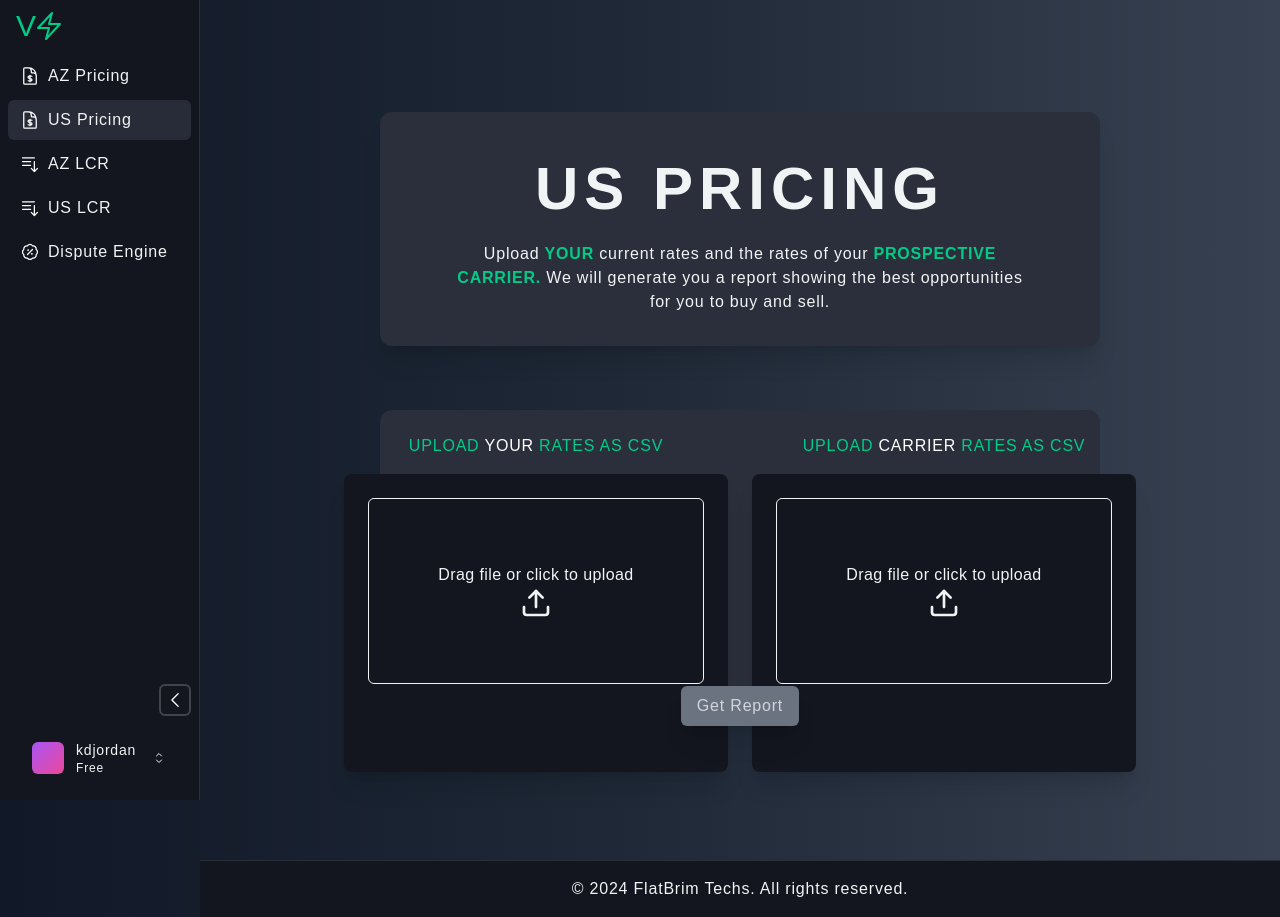
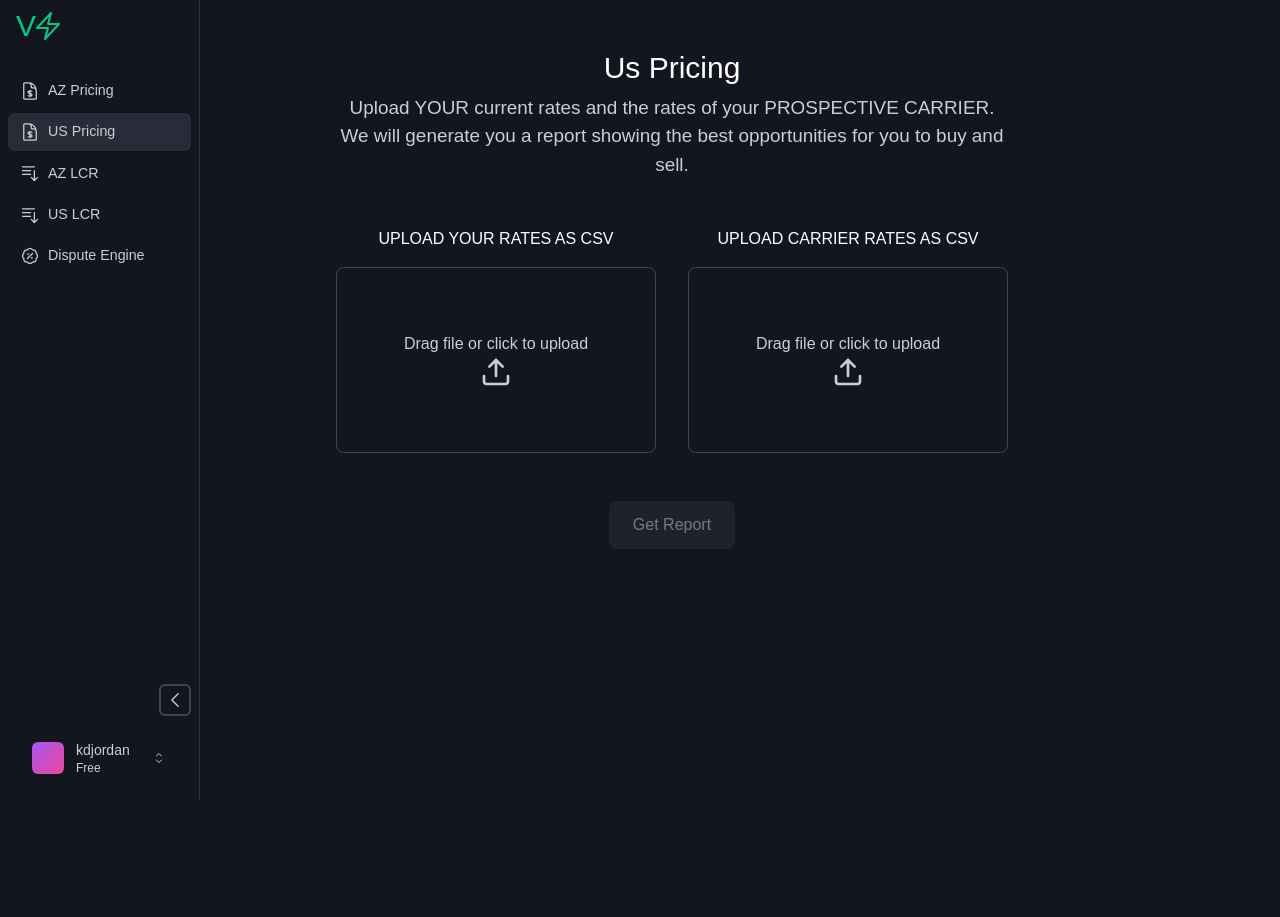
Before and after one commit to kdjordan/voip-accelerator, a Vue app: page /uspricing in a window 1280 px wide. After the commit the page ends 800 px from the top, so only its background shows below. Built offline with nearby package versions, Linux system fonts and the light colour scheme; a web font is replaced by a local one.

Commit message:
REF: new UI USPricing

```diff
--- a/src/App.vue
+++ b/src/App.vue
@@ -1,14 +1,11 @@
 <template>
-  <div id="app" class="flex flex-col min-h-screen bg-gradient-to-r from-gray-900 via-gray-800 to-gray-700 text-foreground tracking-wider">
-    <div class="flex flex-grow overflow-hidden w-full mt-20">
-      <SideNav class="z-20" />
-      <div class="flex flex-col flex-grow w-full ml-[200px]"> <!-- Adjust 250px to your SideNav width -->
-        <main class="flex-grow flex justify-center items-center">
-          <router-view />
-        </main>
-        <TheFooter class="w-full" />
+  <div id="app" class="flex min-h-screen bg-background text-foreground">
+    <SideNav class="z-20" />
+    <main class="flex-1 ml-[64px]">
+      <div class="h-screen min-h-[800px] flex items-center justify-center p-8">
+        <router-view />
       </div>
-    </div>
+    </main>
   </div>
 </template>
 
@@ -33,7 +30,7 @@
 
 	onMounted(() => {
 		window.addEventListener('beforeunload', handleBeforeUnload);
-		setUser('free', true, ['az']);
+		// setUser('free', true, ['az']);
 	});
 
 	onBeforeUnmount(() => {
--- a/src/components/SideNav.vue
+++ b/src/components/SideNav.vue
@@ -6,7 +6,7 @@
 			isOpen ? 'w-[200px]' : 'w-[64px]'
 		]"
 	>
-		<h1 class="text-center py-2">
+		<h1 class="text-center py-2 mb-4">
 			<div
 				class="flex items-center text-accent px-4 mb-0"
 			>
@@ -18,7 +18,7 @@
 			<li
 				v-for="item in items"
 				:key="item.name"
-				class="px-2 my-1"
+				class="px-2 my-1 text-sizeSm"
 			>
 				<RouterLink
 					:to="item.to"
@@ -28,7 +28,7 @@
 						{ 'bg-muted/90': $route.path === item.to }
 					]"
 				>
-					<component :is="item.icon" class="w-5 h-5 text-white flex-shrink-0" />
+					<component :is="item.icon" class="w-5 h-5 text-foreground flex-shrink-0" />
 					<span
 						v-if="isOpen"
 						class="text-foreground whitespace-nowrap"
@@ -44,7 +44,7 @@
 				:class="[isOpen ? 'ml-auto' : 'mx-auto']"
 			>
 				<ChevronLeftIcon
-					class="w-5 h-5 text-white transition-transform"
+					class="w-5 h-5 text-foreground transition-transform"
 					:class="{ 'rotate-180': !isOpen }"
 				/>
 			</button>
@@ -74,11 +74,11 @@
 
 				<!-- Menu Items -->
 				<button class="w-full text-left px-3 py-2 hover:bg-muted/50 rounded-md flex items-center space-x-2">
-					<CreditCardIcon class="w-4 h-4 text-white" />
+					<CreditCardIcon class="w-4 h-4 text-foreground" />
 					<span>Billing</span>
 				</button>
 				<button class="w-full text-left px-3 py-2 hover:bg-muted/50 rounded-md flex items-center space-x-2">
-					<ArrowRightOnRectangleIcon class="w-4 h-4 text-white" />
+					<ArrowRightOnRectangleIcon class="w-4 h-4 text-foreground" />
 					<span>Sign Out</span>
 				</button>
 
@@ -125,7 +125,6 @@
 		ChevronUpDownIcon,
 		BoltIcon,
 		CreditCardIcon,
-		ArrowRightOnRectangleIcon,
 	} from '@heroicons/vue/24/outline';
 
 	const isOpen = ref(true);
--- a/src/components/UploadComponent.vue
+++ b/src/components/UploadComponent.vue
@@ -1,27 +1,24 @@
 <template>
-	<div id="upload-component" class="flex flex-col h-full w-full min-w-96">
+	<div id="upload-component" class="flex flex-col w-full">
 		<p
-			class="mb-4 text-center uppercase text-accent flex items-center justify-center"
+			class="mb-4 text-center text-white"
+			v-if="!props.disabled"
 		>
-			<span v-if="!props.disabled">
-				UPLOAD
-				<span class="text-white">{{ highlightedWord }}</span> RATES AS
-				CSV
-			</span>
+			UPLOAD {{ props.typeOfComponent === 'owner' ? 'YOUR' : 'CARRIER' }} RATES AS CSV
 		</p>
 		<div
-			class="flex flex-grow flex-col bg-background w-full rounded-lg shadow-xl p-6"
+			class="flex flex-col w-full"
 		>
 			<div
 				:class="[
-					'flex-grow flex flex-col items-center justify-center border border-foreground rounded-md tracking-wide text-primary transition-colors p-8',
+					'flex flex-col items-center justify-center border border-white/20 rounded-lg transition-colors p-8',
 					{
 						'animate-pulse bg-accent':
 							DBstore.isComponentFileUploading(props.componentName),
 						'bg-accent text-background': props.disabled,
-						'hover:bg-muted cursor-pointer':
+						'hover:bg-white/5 cursor-pointer':
 							!props.disabled && !isDragOver,
-						'bg-muted': isDragOver,
+						'bg-white/5': isDragOver,
 						'cursor-not-allowed':
 							props.disabled || DBstore.globalFileIsUploading,
 					},
@@ -71,7 +68,7 @@
 					ref="fileInput"
 				/>
 			</div>
-			<div class="h-12 mt-4 flex items-center justify-center">
+			<div class="h-12 flex items-center justify-center">
 				<button
 					v-if="props.disabled"
 					@click="dumpFile"
--- a/src/views/AzPricing.vue
+++ b/src/views/AzPricing.vue
@@ -1,50 +1,7 @@
 <template>
-	<div id="az-pricing" class="flex flex-col items-center pt-8 h-full w-full">
-		<div
-			v-if="dbStore.getAzReportsGenerated"
-			class="flex justify-center mb-4"
-		>
-			<button
-				@click="dbStore.setActiveReportAZ('files')"
-				:class="[
-					'px-4 py-2 mx-2 rounded-lg transition-colors duration-200',
-					dbStore.getActiveReportAZ === 'files'
-						? 'bg-blue-500 text-white'
-						: 'bg-gray-500 text-gray-300 hover:bg-gray-600',
-				]"
-			>
-				Files
-			</button>
-			<button
-				@click="dbStore.setActiveReportAZ('code')"
-				:class="[
-					'px-4 py-2 mx-2 rounded-lg transition-colors duration-200',
-					dbStore.getActiveReportAZ === 'code'
-						? 'bg-blue-500 text-white'
-						: 'bg-gray-500 text-gray-300 hover:bg-gray-600',
-				]"
-			>
-				Code Report
-			</button>
-			<button
-				@click="dbStore.setActiveReportAZ('pricing')"
-				:class="[
-					'px-4 py-2 mx-2 rounded-lg transition-colors duration-200',
-					dbStore.getActiveReportAZ === 'pricing'
-						? 'bg-blue-500 text-white'
-						: 'bg-gray-500 text-gray-300 hover:bg-gray-600',
-				]"
-			>
-				Pricing Report
-			</button>
-			<button
-				@click="handleReset"
-				class="px-4 py-2 mx-2 rounded-lg transition-colors duration-200 bg-red-500 text-white hover:bg-red-600"
-			>
-				Reset
-			</button>
-		</div>
-		<div>
+	<div class="flex flex-col items-center w-full max-w-5xl min-h-[700px]">
+		<!-- Content Section - No header here since it's in AZFileUploads -->
+		<div class="w-full max-w-2xl">
 			<AZFileUploads v-if="dbStore.getActiveReportAZ === 'files'" />
 			<CodeReportAZ
 				v-if="dbStore.getActiveReportAZ === 'code'"
@@ -55,13 +12,35 @@
 				:report="dbStore.getAzPricingReport"
 			/>
 			<div
-				v-if="
-					!dbStore.getAzCodeReport == null &&
-					!dbStore.getAzPricingReport
-				"
+				v-if="!dbStore.getAzCodeReport == null && !dbStore.getAzPricingReport"
+				class="text-center text-foreground"
 			>
 				No reports available.
 			</div>
+		</div>
+
+		<!-- Report Navigation -->
+		<div v-if="dbStore.getAzReportsGenerated" class="flex justify-center mt-8">
+			<button
+				v-for="type in ['files', 'code', 'pricing']"
+				:key="type"
+				@click="dbStore.setActiveReportAZ(type)"
+				:class="[
+					'py-3 px-6 mx-2 rounded-lg transition-colors',
+					{
+						'bg-white/10 hover:bg-white/20 text-foreground': dbStore.getActiveReportAZ === type,
+						'bg-muted/50 text-foreground/50': dbStore.getActiveReportAZ !== type
+					}
+				]"
+			>
+				{{ type.charAt(0).toUpperCase() + type.slice(1) }} Report
+			</button>
+			<button
+				@click="handleReset"
+				class="py-3 px-6 mx-2 rounded-lg transition-colors bg-white/10 hover:bg-white/20 text-foreground"
+			>
+				Reset
+			</button>
 		</div>
 	</div>
 </template>
--- a/src/views/UsPricing.vue
+++ b/src/views/UsPricing.vue
@@ -1,36 +1,22 @@
 <template>
-	<div class="flex flex-col items-center pt-8 h-full">
-		<div
-			class="flex flex-col items-center w-2/3 mb-16 rounded-xl shadow-xl bg-muted py-8 justify-center"
-		>
-			<h1
-				class="text-size3xl uppercase mb-2 font-bold tracking-widest"
-			>
-				US Pricing
+	<div class="flex flex-col items-center w-full max-w-5xl min-h-[700px]">
+		<div class="flex flex-col items-center w-full mb-8">
+			<h1 class="text-3xl mb-2  text-white">
+				Us Pricing
 			</h1>
-			<p class="text-center text-muted-foreground w-4/5">
-				Upload
-				<span class="font-bold uppercase text-accent">your</span>
-				current rates and the rates of your
-				<span class="font-bold uppercase text-accent"
-					>prospective carrier.</span
-				>
+			<p class="text-center text-sizeBase max-w-2xl text-foreground">
+				Upload YOUR current rates and the rates of your PROSPECTIVE CARRIER.
 				We will generate you a report showing the best opportunities
 				for you to buy and sell.
 			</p>
 		</div>
-		<div
-			v-if="!report"
-			class="flex flex-col w-2/3 bg-muted p-6 rounded-xl h-[calc(100vh-70%)]"
-		>
-			<div class="flex justify-center space-x-6 flex-grow h-full">
+		<div v-if="!report" class="w-full max-w-2xl grid grid-cols-2 gap-8 rounded-xl mt-4">
 			<UploadComponent
 				typeOfComponent="owner"
 				:DBname="DBName.US"
 				:componentName="component1"
 				:disabled="dbStore.isComponentDisabled('us1')"
 				:columnRoleOptions="columnRoleOptions"
-					class="flex-1 flex flex-col"
 			/>
 			<UploadComponent
 				typeOfComponent="client"
@@ -38,13 +24,12 @@
 				:componentName="component2"
 				:disabled="dbStore.isComponentDisabled('us2')"
 				:columnRoleOptions="columnRoleOptions"
-					class="flex-1 flex flex-col"
 			/>
 		</div>
-			<div class="text-center mt-6">
+		<div class="text-center">
 			<div
 				v-if="isGeneratingReport"
-					class="bg-blue-500 hover:bg-blue-600 text-white font-bold py-2 px-4 rounded-lg shadow-md cursor-pointer pulse"
+				class="bg-white/10 text-foreground py-3 px-6 rounded-lg cursor-pointer pulse"
 			>
 				<p>GENERATING REPORT</p>
 			</div>
@@ -53,16 +38,13 @@
 				@click="console.log('make US report')"
 				:disabled="!dbStore.getIsUSfull"
 				:class="{
-						'bg-blue-500 hover:bg-blue-600 text-white':
-							dbStore.getIsUSfull,
-						'bg-gray-500 text-gray-300 cursor-not-allowed':
-							!dbStore.getIsUSfull,
+					'bg-white/10 hover:bg-white/20 text-foreground': dbStore.getIsUSfull,
+					'bg-muted/50 text-foreground/50 cursor-not-allowed': !dbStore.getIsUSfull,
 				}"
-					class="btn"
+				class="py-3 px-6 rounded-lg transition-colors"
 			>
 				Get Report
 			</button>
-			</div>
 		</div>
 		<div v-if="report" class="w-full mt-8">
 			<!-- <GenerateReport :report="report" @resetReport="resetThisReport" /> -->
--- a/tailwind.config.js
+++ b/tailwind.config.js
@@ -16,7 +16,7 @@ export default {
     extend: {
       colors: {
         background: 'hsl(230, 20%, 10%)',
-        foreground: 'hsl(180, 10%, 95%)',
+        foreground: 'hsl(180, 10%, 80%)',
         muted: 'hsl(230, 15%, 20%)',
         mutedForeground: 'hsl(180, 5%, 70%)',
         accent: 'hsl(160, 100%, 40%)',
```
Lines whose indentation alone changed are shown as unchanged.
